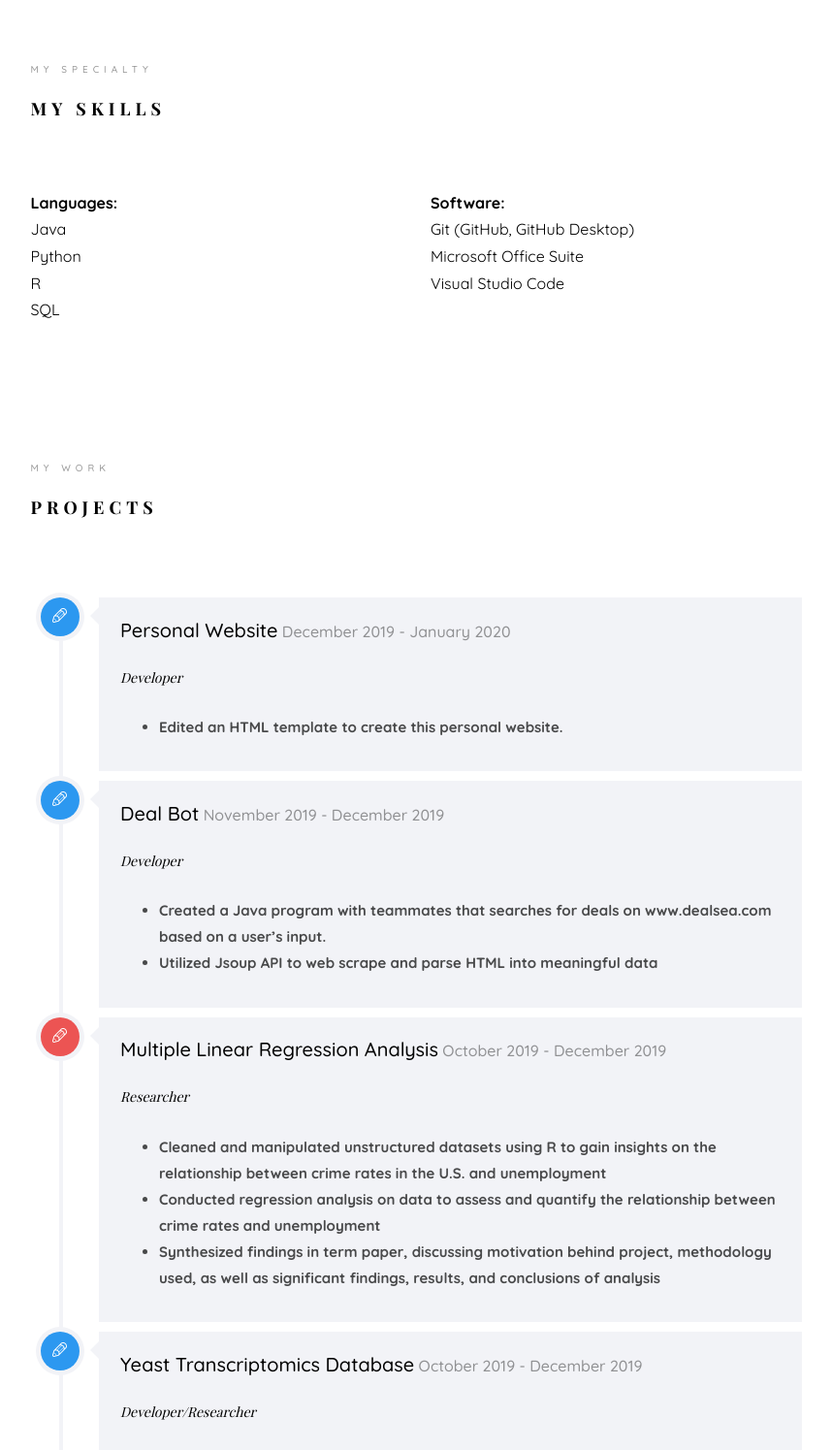
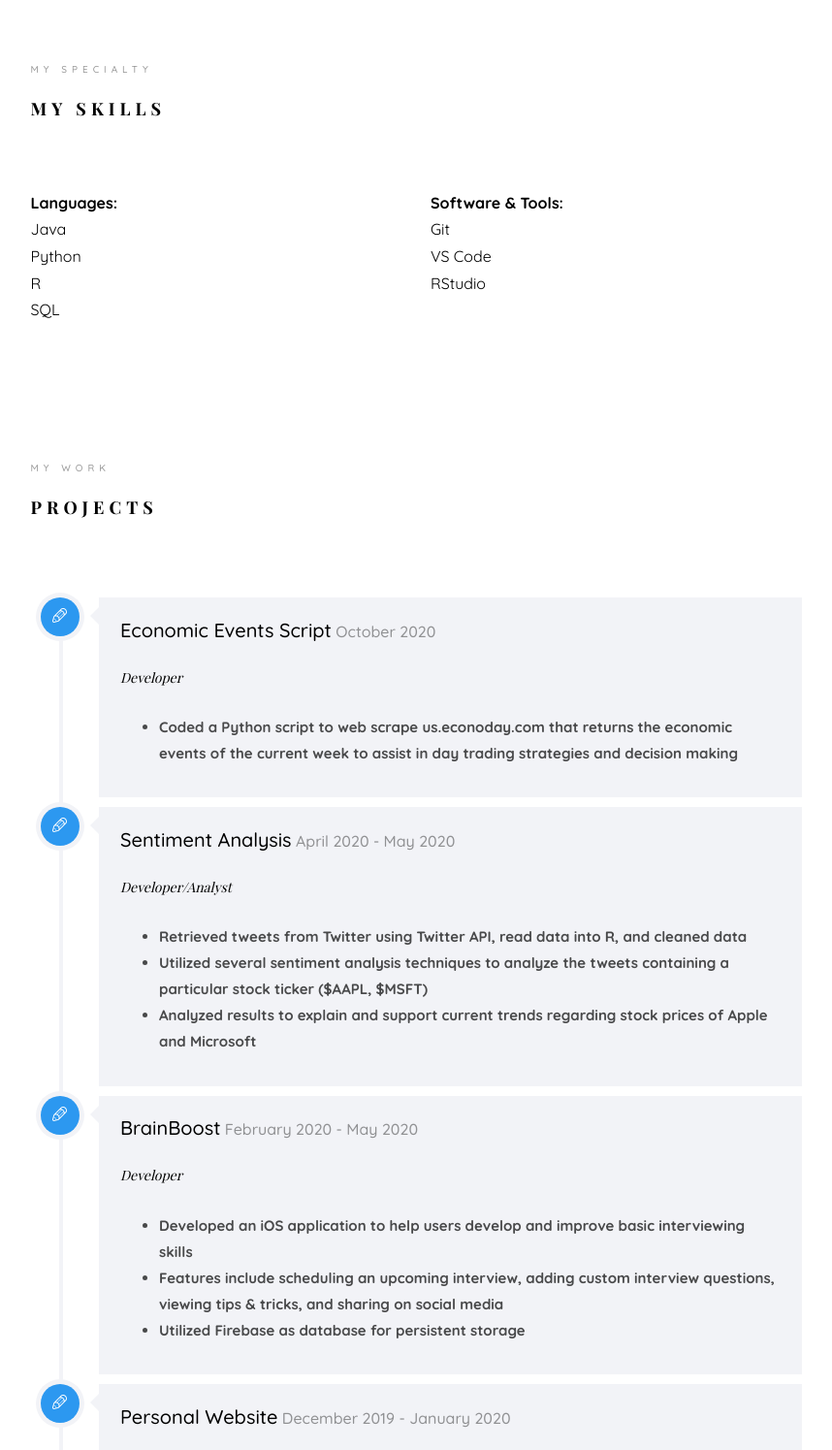
Before and after one commit to thangdaoo/MyWebsite, a plain HTML site: page index.html in a window 1280 px wide. Shown: the part 2152-3647 px from the top of the page at 97% size, without its empty margins (361-1219 px from the left). Drawn offline with nearby package versions, Linux system fonts and the light colour scheme; files whose address does not match are found by name; a web font is replaced by a local one.

Commit message:
updated website

```diff
--- a/index.html
+++ b/index.html
@@ -99,7 +99,7 @@
 					   				<div class="slider-text-inner js-fullheight">
 					   					<div class="desc">
 						   					<h1>Hi, I'm Thang Dao</h1>
-											<p><a class="btn btn-primary btn-learn" type="submit" onclick="window.open('Thang_Dao_Resume.pdf')">Download Resume<i class="icon-download4"></i></a></p>
+											<p><a class="btn btn-primary btn-learn" type="submit" onclick="window.open('dao-resume.pdf')">Download Resume<i class="icon-download4"></i></a></p>
 										</div>
 					   				</div>
 					   			</div>
@@ -119,8 +119,8 @@
 									<div class="about-desc">
 										<span class="heading-meta">About Me</span>
 										<h2 class="colorlib-heading">Who Am I?</h2>
-										<p>My name is <strong>Thang Dao</strong> and I am seeking a summer internship position to use my programming, data science, and communication skills in real world applications.
-										I am a rising senior at Quinnipiac University, majoring in <strong>computer science</strong> and double minoring in <strong>mathematics</strong> and <strong>applied statistics & data science</strong>.
+										<p>My name is <strong>Thang Dao</strong> and I am seeking a full time position to use my programming, data science, and critical problem solving skills in real world applications.
+										I am a senior at Quinnipiac University, majoring in <strong>computer science</strong> and double minoring in <strong>mathematics</strong> and <strong>applied statistics & data science</strong>.
 										With my diverse skillset, I can quickly adapt to any work environment and thoroughly complete given tasks.
 										As my passion lies in the realm of data science, I am fascinated by the endless capabilities of computing and the myriad of applications of big data, and my lifelong goal is to learn every aspect of the technology field.</p>
 									</div>
@@ -259,7 +259,7 @@
 						</div>
 						<div class="col-md-6 animate-box" data-animate-effect="fadeInLeft">
 							<div class="progress-wrap">
-								<h3><strong>Software:</strong></h3>
+								<h3><strong>Software & Tools:</strong></h3>
 							</div>
 						</div>
 						<div class="col-md-6 animate-box" data-animate-effect="fadeInLeft">
@@ -269,7 +269,7 @@
 						</div>
 						<div class="col-md-6 animate-box" data-animate-effect="fadeInRight">
 							<div class="progress-wrap">
-								<h3>Git (GitHub, GitHub Desktop)</h3>
+								<h3>Git</h3>
 							</div>
 						</div>
 						<div class="col-md-6 animate-box" data-animate-effect="fadeInLeft">
@@ -279,7 +279,7 @@
 						</div>
 						<div class="col-md-6 animate-box" data-animate-effect="fadeInRight">
 							<div class="progress-wrap">
-								<h3>Microsoft Office Suite</h3>
+								<h3>VS Code</h3>
 							</div>
 						</div>
 						<div class="col-md-6 animate-box" data-animate-effect="fadeInLeft">
@@ -289,7 +289,7 @@
 						</div>
 						<div class="col-md-6 animate-box" data-animate-effect="fadeInRight">
 							<div class="progress-wrap">
-								<h3>Visual Studio Code</h3>
+								<h3>RStudio</h3>
 							</div>
 						</div>
 						<div class="col-md-6 animate-box" data-animate-effect="fadeInLeft">
@@ -309,10 +309,66 @@
 							<h2 class="colorlib-heading animate-box">Projects</h2>
 						</div>
 					</div>
+
 					<div class="row">
 						<div class="col-md-12">
 				         <div class="timeline-centered">
+						 	 <article class="timeline-entry animate-box" data-animate-effect="fadeInLeft">
+					            <div class="timeline-entry-inner">
+
+					               <div class="timeline-icon color-1">
+					                  <i class="icon-pen2"></i>
+					               </div>
+
+					               <div class="timeline-label">
+					                  <h2>Economic Events Script<span> October 2020</span></h2>
+									  <h5><i>Developer</i></h5>
+									  <ul>
+					                 	<li>Coded a Python script to web scrape us.econoday.com that returns the economic events of the current week to assist in day trading strategies and decision making</li>
+									  </ul>
+					               </div>
+					            </div>
+					         </article>
+
 					         <article class="timeline-entry animate-box" data-animate-effect="fadeInLeft">
+					            <div class="timeline-entry-inner">
+
+					               <div class="timeline-icon color-1">
+					                  <i class="icon-pen2"></i>
+					               </div>
+
+					               <div class="timeline-label">
+					                  <h2>Sentiment Analysis<span> April 2020 - May 2020</span></h2>
+									  <h5><i>Developer/Analyst</i></h5>
+									  <ul>
+					                 	<li>Retrieved tweets from Twitter using Twitter API, read data into R, and cleaned data</li>
+										<li>Utilized several sentiment analysis techniques to analyze the tweets containing a particular stock ticker ($AAPL, $MSFT)</li>
+										<li>Analyzed results to explain and support current trends regarding stock prices of Apple and Microsoft</li>
+									  </ul>
+					               </div>
+					            </div>
+					         </article>
+
+							 <article class="timeline-entry animate-box" data-animate-effect="fadeInLeft">
+					            <div class="timeline-entry-inner">
+
+					               <div class="timeline-icon color-1">
+					                  <i class="icon-pen2"></i>
+					               </div>
+
+					               <div class="timeline-label">
+					                  <h2>BrainBoost<span> February 2020 - May 2020</span></h2>
+									  <h5><i>Developer</i></h5>
+									  <ul>
+					                 	<li>Developed an iOS application to help users develop and improve basic interviewing skills</li>
+										<li>Features include scheduling an upcoming interview, adding custom interview questions, viewing tips & tricks, and sharing on social media</li>
+										<li>Utilized Firebase as database for persistent storage
+									  </ul>
+					               </div>
+					            </div>
+					         </article>
+
+							 <article class="timeline-entry animate-box" data-animate-effect="fadeInLeft">
 					            <div class="timeline-entry-inner">
 
 					               <div class="timeline-icon color-1">
@@ -323,7 +379,7 @@
 					                  <h2>Personal Website<span> December 2019 - January 2020</span></h2>
 									  <h5><i>Developer</i></h5>
 									  <ul>
-					                 	<li>Edited an HTML template to create this personal website.</li>
+					                 	<li>Edited an HTML template to create this personal website</li>
 									  </ul>
 					               </div>
 					            </div>
@@ -340,16 +396,16 @@
 					                  <h2>Deal Bot<span> November 2019 - December 2019</span></h2>
 									  <h5><i>Developer</i></h5>
 									  <ul>
-					                 	<li>Created a Java program with teammates that searches for deals on www.dealsea.com based on a user’s input.</li>
+					                 	<li>Created a Java program with teammates that searches for deals on www.dealsea.com based on a user’s input</li>
 										<li>Utilized Jsoup API to web scrape and parse HTML into meaningful data</li>
 									  </ul>
 					               </div>
 					            </div>
 					         </article>
 
-					         <article class="timeline-entry animate-box" data-animate-effect="fadeInRight">
+					         <article class="timeline-entry animate-box" data-animate-effect="fadeInLeft">
 					            <div class="timeline-entry-inner">
-					               <div class="timeline-icon color-2">
+					               <div class="timeline-icon color-1">
 					                  <i class="icon-pen2"></i>
 					               </div>
 					               <div class="timeline-label">
```
Also changed, not shown: 2 other files.
